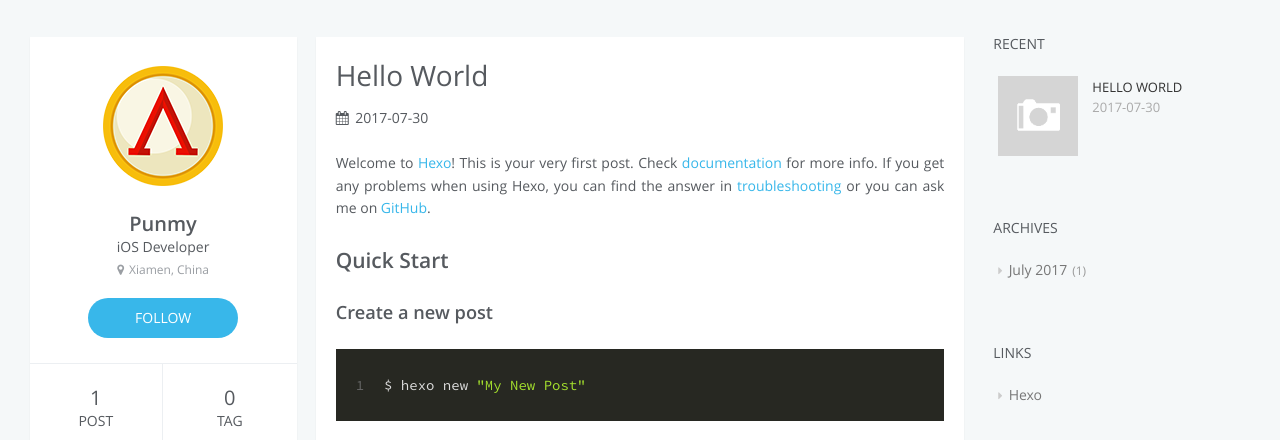
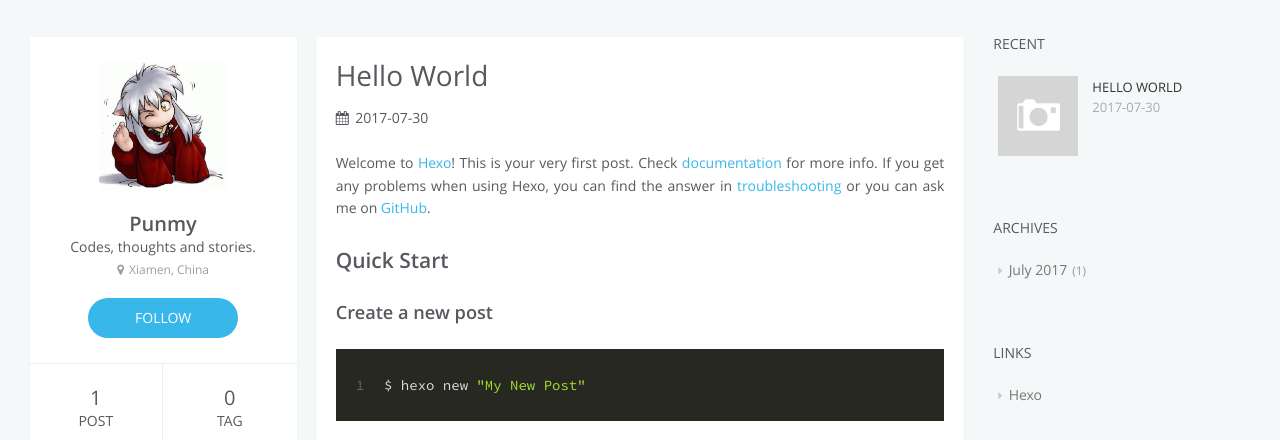
Before and after one commit to panmingyang2009/panmingyang2009.github.io, a plain HTML site: page 2017/07/30/hello-world/index.html in a window 1280 px wide. Shown: the part 67-507 px from the top of the page. Drawn offline with Linux system fonts and the light colour scheme; a script that the page names is missing.

Commit message:
Site updated: 2017-08-01 22:23:55

```diff
--- a/2017/07/30/hello-world/index.html
+++ b/2017/07/30/hello-world/index.html
@@ -71,7 +71,7 @@
                 <nav id="sub-nav">
                     <div class="profile" id="profile-nav">
                         <a id="profile-anchor" href="javascript:;">
-                            <img class="avatar" src="/css/images/avatar.png" />
+                            <img class="avatar" src="/css/images/avatar.jpg" />
                             <i class="fa fa-caret-down"></i>
                         </a>
                     </div>
@@ -149,9 +149,9 @@
 <aside id="profile">
     <div class="inner profile-inner">
         <div class="base-info profile-block">
-            <img id="avatar" src="/css/images/avatar.png" />
+            <img id="avatar" src="/css/images/avatar.jpg" />
             <h2 id="name">Punmy</h2>
-            <h3 id="title">iOS Developer</h3>
+            <h3 id="title">Codes, thoughts and stories.</h3>
             <span id="location"><i class="fa fa-map-marker"></i>Xiamen, China</span>
             <a id="follow" target="_blank" href="https://github.com/panmingyang2009">FOLLOW</a>
         </div>
@@ -262,7 +262,7 @@
 
 </div>
 
-    <a data-url="http://yoursite.com/2017/07/30/hello-world/" data-id="cj5tmo6wh0000ydnnh7veakom" class="article-share-link"><i class="fa fa-share"></i>Share</a>
+    <a data-url="http://yoursite.com/2017/07/30/hello-world/" data-id="cj5tocbjb0000c9nnxzyiou32" class="article-share-link"><i class="fa fa-share"></i>Share</a>
 <script>
     (function ($) {
         // Prevent duplicate binding
```
Also changed, not shown: archives/index.html (+3 -3 lines), index.html (+4 -4 lines), css/images/avatar.jpg (added), css/images/avatar.png (deleted).
